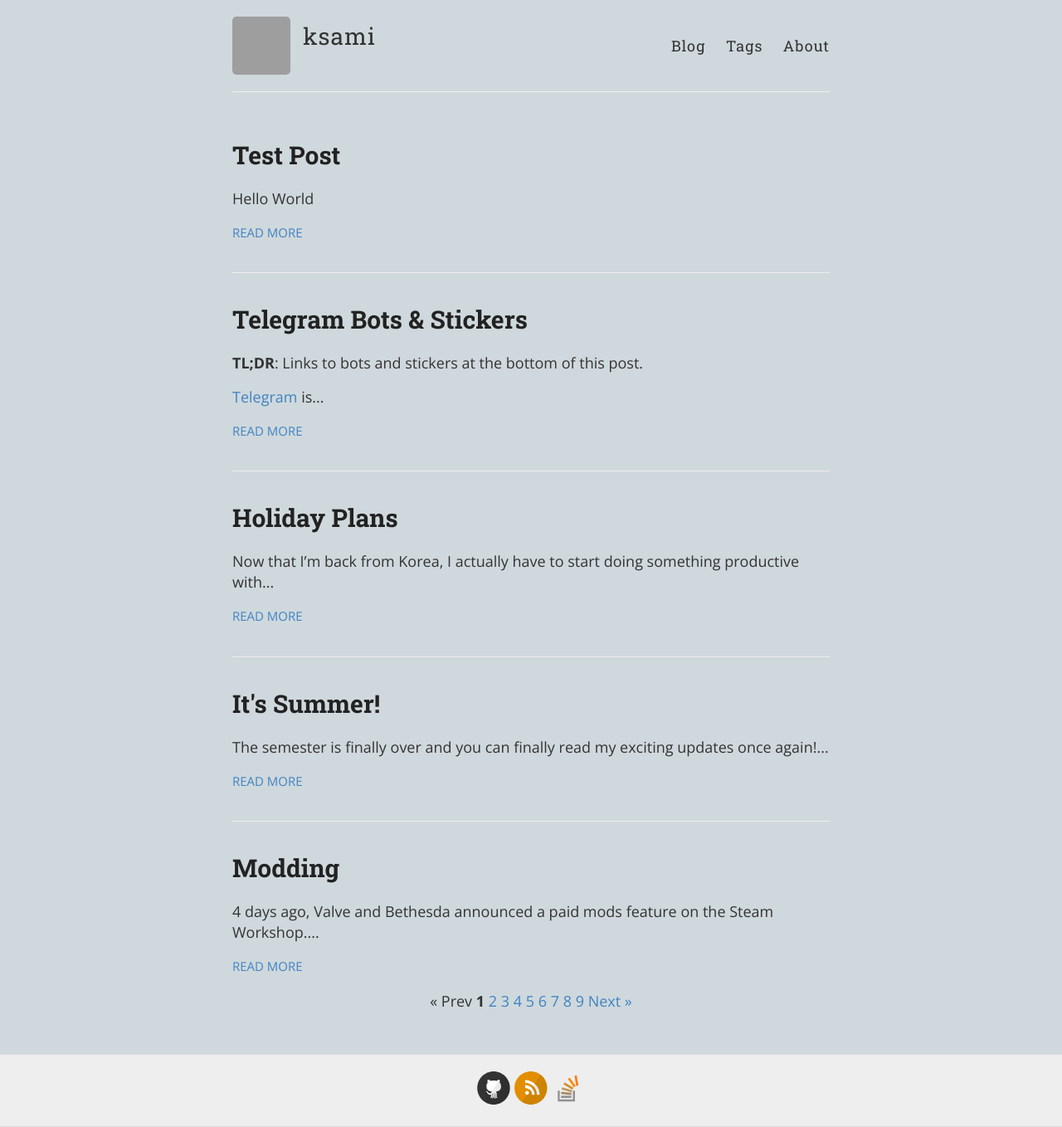
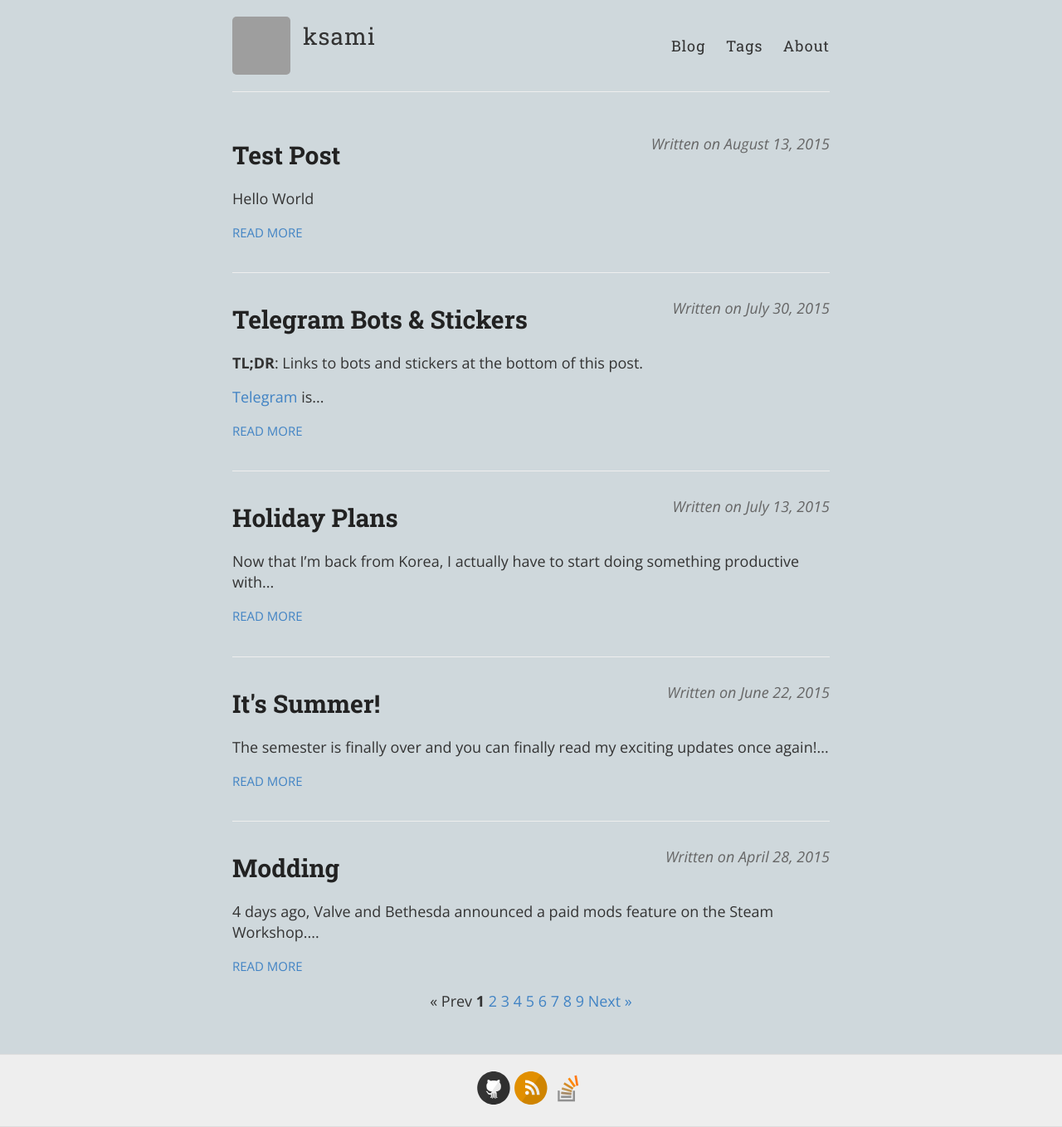
Before and after one commit to ksami/ksami.github.io, a Jekyll site: the page built from index.html, in a window 1280 px wide. Shown: the whole page at 83% size. Built offline with Jekyll 4.4.1, drawn with Linux system fonts in a browser that asks for light colours; Markdown is read by kramdown in place of the engine named in the settings; the list of posts is cut into pages by our own code; comment, search, counter and statistics services are not loaded; grey boxes are pictures that could not be loaded.

Commit message:
move date to right and in line with title

```diff
--- a/_layouts/post.html
+++ b/_layouts/post.html
@@ -4,11 +4,11 @@ layout: default
 
 <article class="post">
 
-  <h1>{{ page.title }}</h1>
-
   <div class="date">
     Written on {{ page.date | date: "%B %e, %Y" }}
   </div>
+
+  <h1>{{ page.title }}</h1>
 
   <div class="entry">
     {{ content }}
--- a/index.html
+++ b/index.html
@@ -5,6 +5,10 @@ layout: default
 <div class="posts">
   {% for post in paginator.posts %}
     <article class="post">
+
+      <div class="date">
+        Written on {{ post.date | date: "%B %e, %Y" }}
+      </div>
 
       <h1><a href="{{ site.baseurl }}{{ post.url }}">{{ post.title }}</a></h1>
 
--- a/music.html
+++ b/music.html
@@ -6,11 +6,11 @@ layout: page
   {% for post in site.tags.music %}
       <article class="post">
 
-        <h1><a href="{{ site.baseurl }}{{ post.url }}">{{ post.title }}</a></h1>
-
         <div class="date">
           Written on {{ post.date | date: "%B %e, %Y" }}
         </div>
+
+        <h1><a href="{{ site.baseurl }}{{ post.url }}">{{ post.title }}</a></h1>
 
         <div class="entry">
           {{ post.content | truncatewords:25 }}
--- a/style.scss
+++ b/style.scss
@@ -296,7 +296,7 @@ code {
 }
 
 .date {
-  text-align: right;
+  float: right;
 }
 
 .tags {
```
